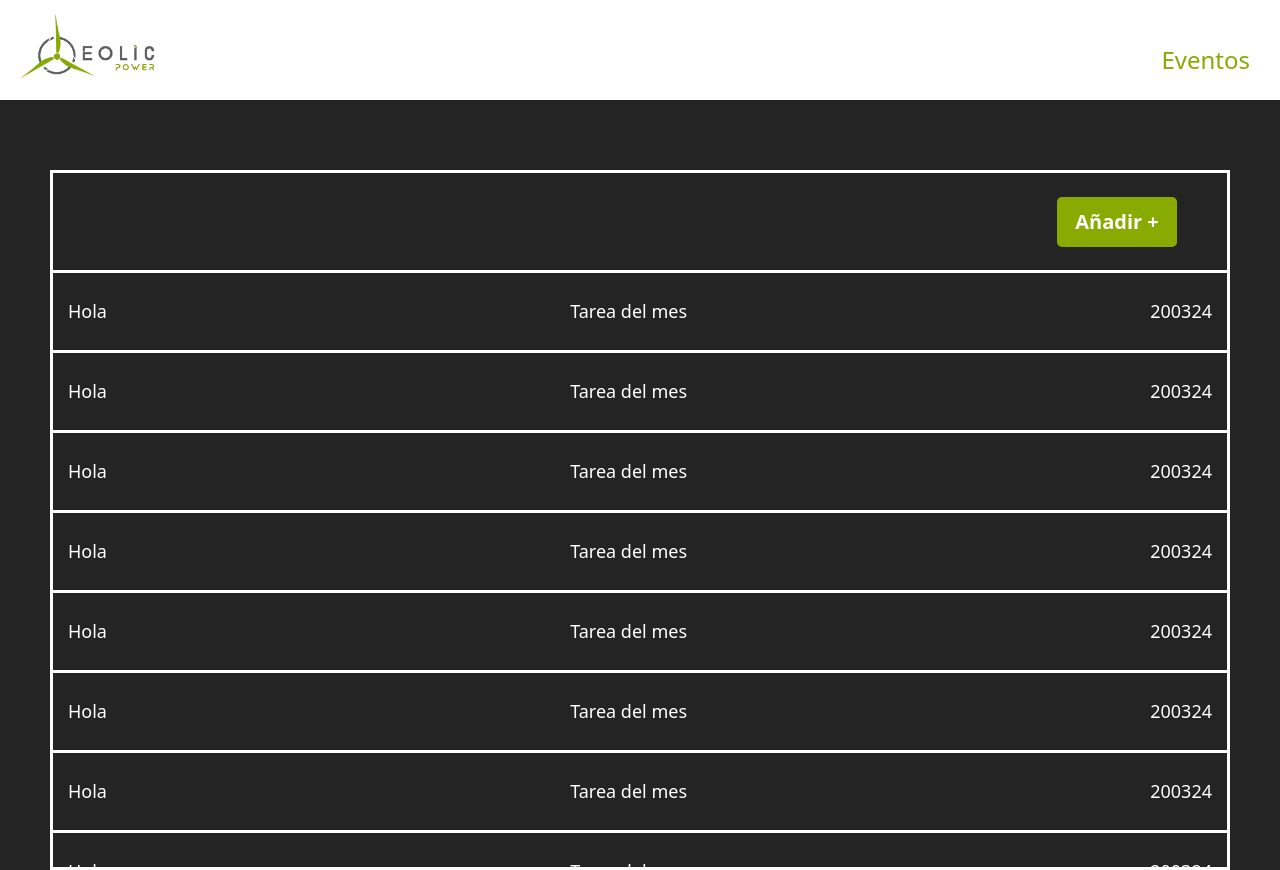
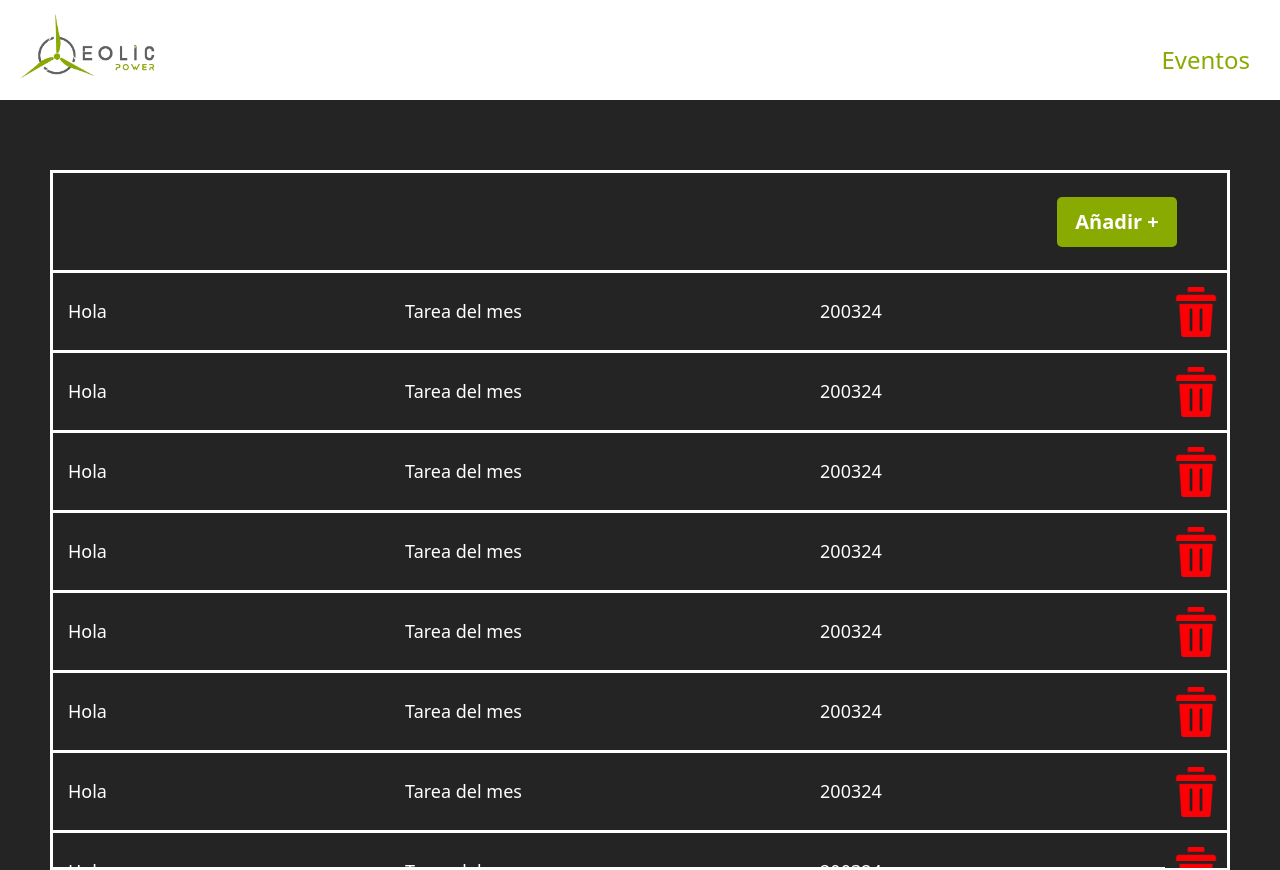
Before and after one commit to Drakencito/Proyecto_Multidisciplinario_vf, a React (Vite) app: page /events in a window 1280 px wide. Built offline with nearby package versions, Linux system fonts and the light colour scheme; a web font is replaced by a local one.

Commit message:
Actualizacion 14/04/24 Events-Eliminar

```diff
--- a/src/Pages/Events/Events.css
+++ b/src/Pages/Events/Events.css
@@ -17,7 +17,7 @@
 
 @keyframes widthIn {
     from {
-        width: 50%;
+        width: 65%;
     }
     to {
         width: 96%;
@@ -29,7 +29,7 @@
         width: 96%;
     }
     to {
-        width: 50%;
+        width: 65%;
     }
 }
 
--- a/src/Pages/Events/ProgramacionEventos/ProgramacionEventos.css
+++ b/src/Pages/Events/ProgramacionEventos/ProgramacionEventos.css
@@ -11,3 +11,10 @@
 P.pooading{
     margin: 15px;
 }
+.Basurero{
+    height: 50px;
+}
+.EliminarButon{
+    border: none;
+    background-color: #242424;
+}
--- a/src/Pages/Events/ProgramacionEventos/ProgramacionEventos.jsx
+++ b/src/Pages/Events/ProgramacionEventos/ProgramacionEventos.jsx
@@ -1,4 +1,5 @@
 import React from "react";
+import basurero from "../../../assets/borrar.png"
 import"../ProgramacionEventos/ProgramacionEventos.css"
 function ProgramacionEventos(props){
 
@@ -10,6 +11,7 @@ function ProgramacionEventos(props){
         <p className="pooading">{props.Titulo}</p>
         <p className="pooading">{props.Descripcion}</p>
         <p className="pooading">{props.FechayHora}</p>
+        <button className="EliminarButon"><img className="Basurero" src={basurero} /></button>
     </div>
     )
 
--- a/src/Pages/Events/cardAñadir/cardAñadir.css
+++ b/src/Pages/Events/cardAñadir/cardAñadir.css
@@ -38,6 +38,9 @@ textarea {
     background-color:white ;
     color: #89AA01;
   }
+
+
+
   .TyH{
     display: flex;
     justify-content: space-between;
```
Also changed, not shown: src/Pages/Events/cardAñadir/cardAñadir.jsx (+8 -1 lines), src/assets/borrar.png (added).
